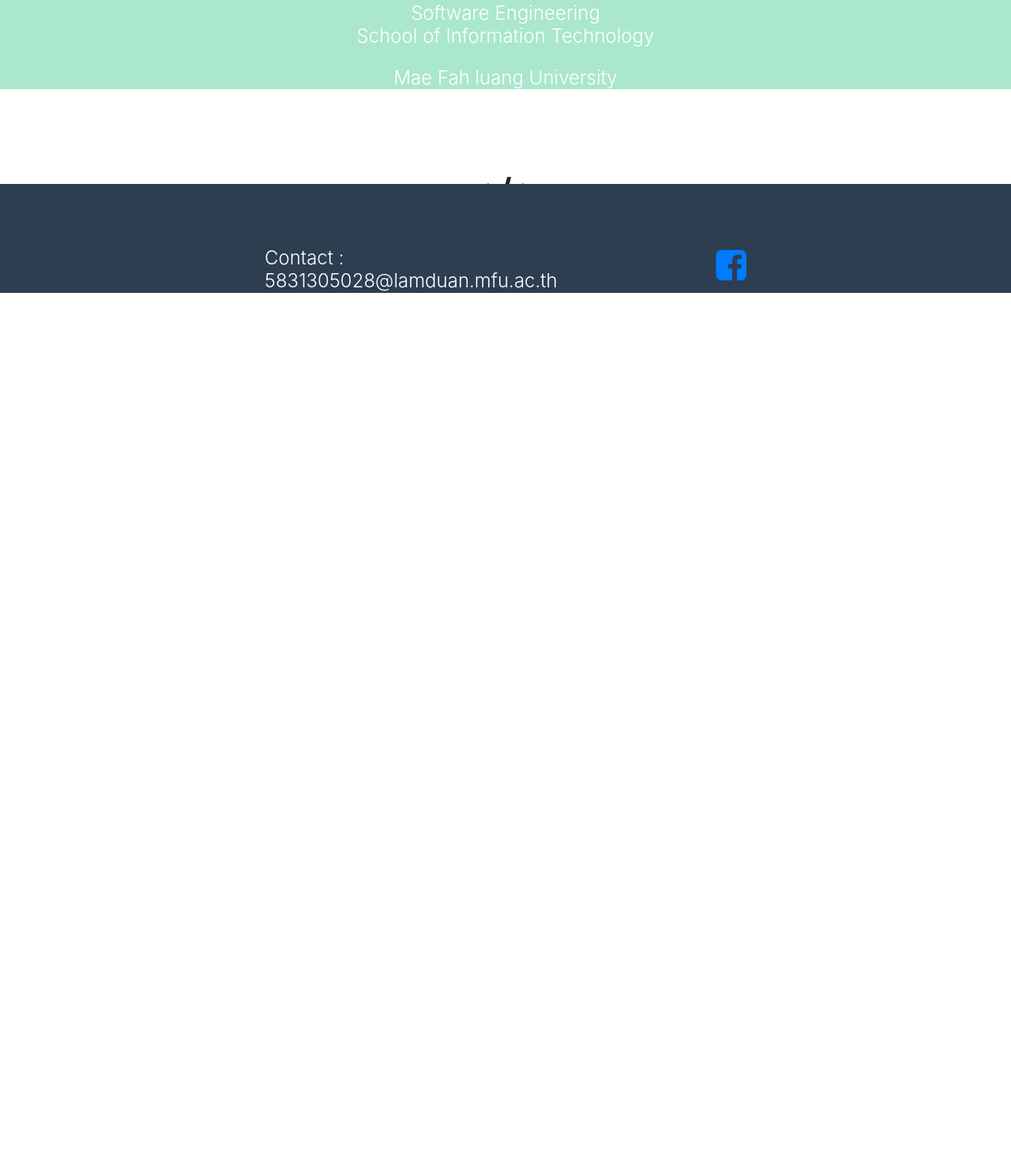
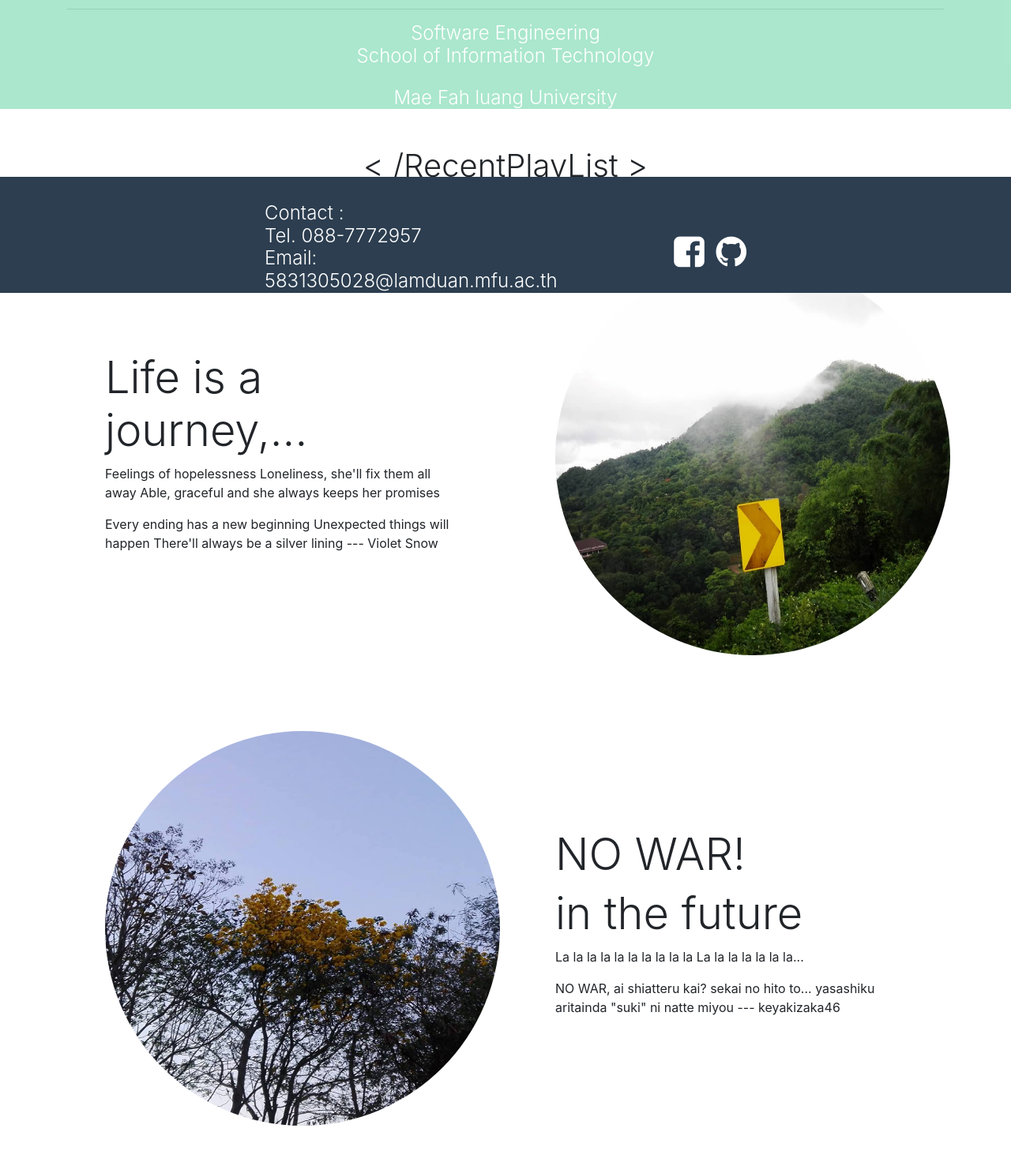
Before and after one commit to Jaylers/dayone, a website: page knes/knes.html in a window 1280 px wide. Shown: the part 429-1906 px from the top of the page at 79% size. Before the commit the page ends 800 px from the top, so only its background shows below. Drawn offline with nearby package versions, Linux system fonts and the light colour scheme.

Commit message:
final final touch

```diff
--- a/knes/knes.css
+++ b/knes/knes.css
@@ -5,7 +5,13 @@ body, html {
 .button {
     cursor: pointer;
 }
-
+.fixed-top {
+    position: fixed;
+    top: 0;
+    right: 0;
+    left: 0;
+    z-index: 1030;
+}
 .navbar {
 background-color: #2c3e50;
 }
@@ -26,6 +32,17 @@ background-color: #2c3e50;
 
  .footer {
      bottom: 0;
-     padding-top: 5rem;
+     padding-top: 2rem;
      background-color: #2c3e50;
  }
+ .icon {
+      color: #ffffff;
+      bottom: 0;
+      padding-top: 2.5rem;
+      padding-left: 10px;
+      }
+  .circle2{
+      border-radius: 50%;
+      height: 500px;
+      width: 500px;
+  }
--- a/knes/knes.html
+++ b/knes/knes.html
@@ -14,18 +14,21 @@
 
 <body>
 
-<nav class="navbar">
+<nav class="navbar fixed-top">
     <div class="container">
         <a class="navbar-brand text-white text-uppercase" style=" font-size: 30px;">Internship Student</a>
         <a href="../index.html" class="navbar-brand text-white text-uppercase">
             home
-            <i class="fa fa-home" style="font-size:30px"></i>
-        </a>
+            <i class="fa fa-home" style="font-size:30px"></i></a>
     </div>
 </nav>
 
 <header class="bg text-white text-center">
     <div class="container">
+        <br>
+        <br>
+        <br>
+        <br>
         <br>
         <img class="circle" src="01.jpg">
         <h1 class="text-uppercase mb-0">Patikon Runag-In</h1>
@@ -34,49 +37,100 @@
         <h2 class="font-weight-light mb-0" style=" font-size: 24px;">School of Information Technology</h2>
         <br>
         <h2 class="font-weight-light mb-0" style=" font-size: 24px;">Mae Fah luang University</h2>
-
-
     </div>
 </header>
 
 
 <div class="row"></div>
-<h1 class="row ">
+<div>
     <br>
     <br>
-    <h1 class="text-center font-weight-light mb-0" style="font-weight: 650!important;">
-        < / >
+    <h1 class="text-center font-weight-light mb-0">
+        < /RecentPlayList >
     </h1>
     <h1 class="text-center font-weight-light mb-0" style="font-weight: 650!important;">
         ..............................
     </h1>
 </div>
+<!-- content here !-->
+<section>
+    <div class="container">
+        <div class="row align-items-center">
+            <div class="col-lg-6 order-lg-2">
+                <div class="p-5">
+                    <img class="circle2" src="002.jpg">
+                </div>
+            </div>
+            <div class="col-lg-6 order-lg-1">
+                <div class="p-5">
+                    <h2 class="display-4">Life is a journey,...</h2>
+                    <p>Feelings of hopelessness
+                        Loneliness, she'll fix them all away
+                        Able, graceful and she always keeps her promises</p>
+                    <p> Every ending has a new beginning
+                        Unexpected things will happen
+                        There'll always be a silver lining --- Violet Snow</p>
+                </div>
+            </div>
+        </div>
+    </div>
+</section>
 
-
-
-
-
-
+<section>
+    <div class="container">
+        <div class="row align-items-center">
+            <div class="col-lg-6">
+                <div class="p-5">
+                    <img class="circle2" src="003.jpg">
+                </div>
+            </div>
+            <div class="col-lg-6">
+                <div class="p-5">
+                    <h2 class="display-4">NO WAR!</h2>
+                    <h2 class="display-4">in the future</h2>
+                    <p>La la la la la la la la la la
+                        La la la la la la la...</p>
+                    <p>NO WAR,
+                        ai shiatteru kai?
+                        sekai no hito to...
+                        yasashiku aritainda
+                        "suki" ni natte miyou
+                        --- keyakizaka46</p>
+                </div>
+            </div>
+        </div>
+    </div>
+</section>
 
 <!-- Footer -->
-
 <div class="fixed container footer text-white">
     <div class="row">
         <div class="col-sm-3"></div>
 
         <div class="col-sm-3">
             <h2 class="font-weight-light mb-0" style=" font-size: 24px;">Contact :</h2>
-        <h2 class="font-weight-light mb-0" style=" font-size: 24px;">5831305028@lamduan.mfu.ac.th</h2>
+            <h2 class="font-weight-light mb-0" style=" font-size: 24px;">Tel. 088-7772957</h2>
+            <h2 class="font-weight-light mb-0" style=" font-size: 24px;">Email: 5831305028@lamduan.mfu.ac.th</h2>
         </div>
 
-    <div class="col-sm-3" style="text-align: right;">
-        <a class="button" href="https://www.facebook.com/knesParty" target="_blank">
+        <div class="col-sm-3 icon" style="text-align: right;">
+            <a class="button icon" href="https://www.facebook.com/knesParty" target="_blank">
                 <i class="fa fa-facebook-square " style="font-size:45px"></i>
+            </a>
+
+
+            <a class="button icon" href="https://github.com/ssknes" target="_blank">
+                <i class="fa fa-github" style="font-size:45px;"></i>
             </a>
         </div>
         <div class="col-sm-3"></div>
     </div>
+
 </div>
+<br>
+<br>
+<br>
+<br>
 
 </body>
 </html>
```
Also changed, not shown: index.html (+17 -8 lines), knes/002.jpg (added), knes/003.jpg (added), tradition_asia_logo.svg (added). Lines whose indentation alone changed are shown as unchanged.
